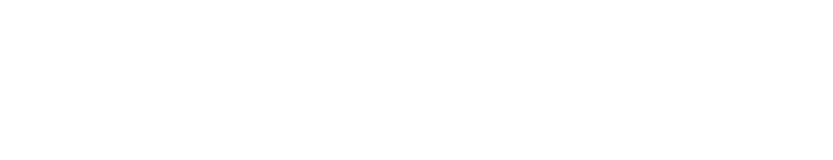
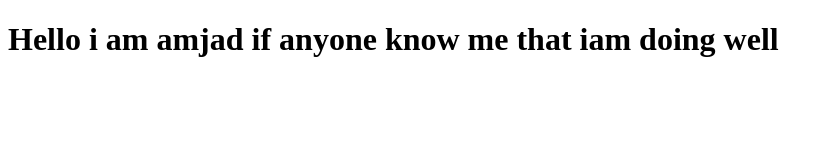
Before and after one commit to amjad78678/branchTest, a plain HTML site: page index.html in a window 1280 px wide. Shown: the whole page, without its empty margins (0-833 px from the left). Drawn offline with Linux system fonts and the light colour scheme.

Commit message:
added style css

```diff
--- a/index.html
+++ b/index.html
@@ -7,5 +7,6 @@
 </head>
 <body>
 
+    <h1>Hello i am amjad if anyone know me that iam doing well</h1>
 </body>
 </html>
--- /dev/null
+++ b/style.css
@@ -0,0 +1,7 @@
+h1{
+    text-align: center;
+    font-family: 'Courier New', Courier, monospace;
+    font-size: 40px;
+    color: red;
+    background-color: blue;
+}
```
